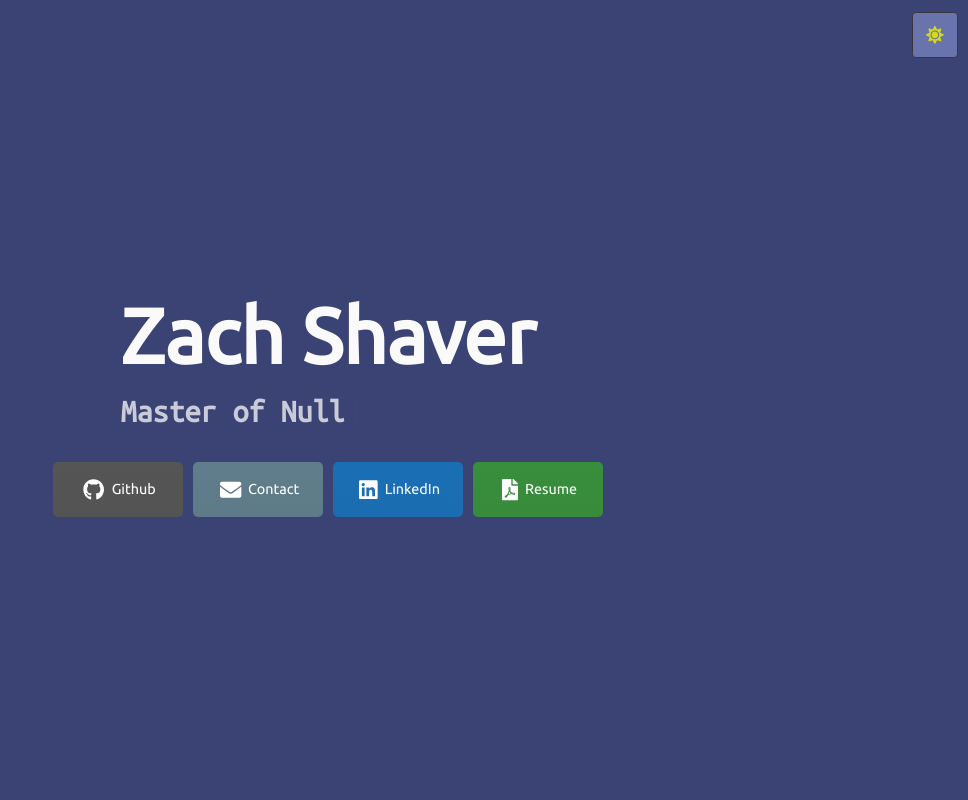
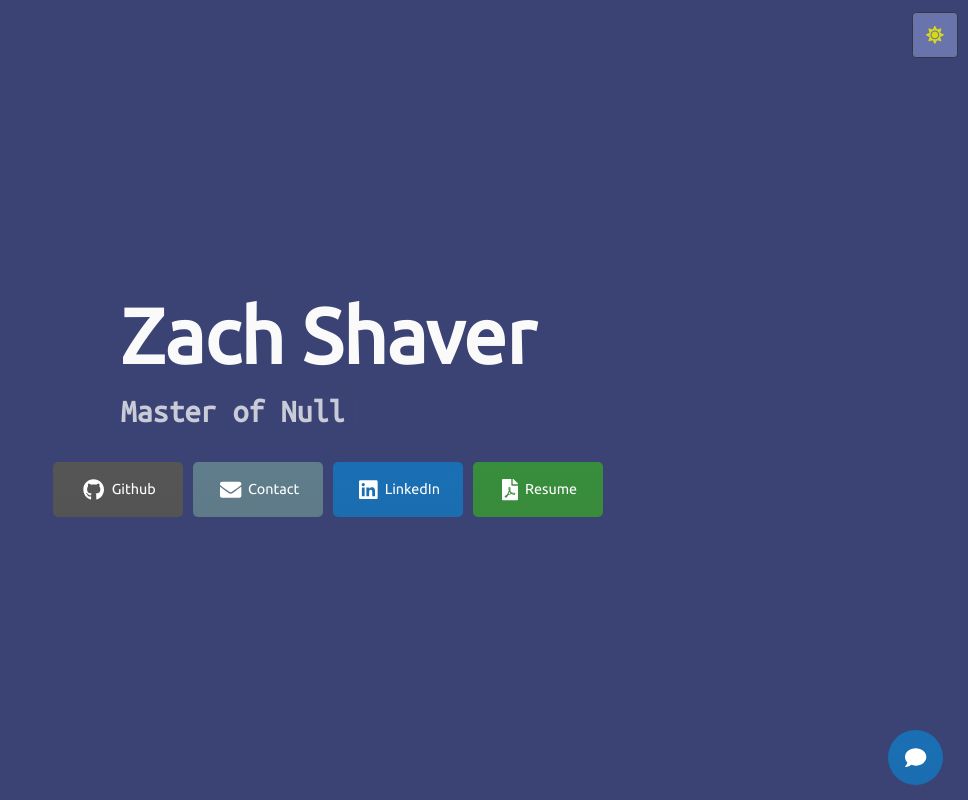
Before and after one commit to ShavaShav/web, a React (Create React App) app: page / in a window 1280 px wide. Shown: the whole page, without its empty margins (312-1280 px from the left). Built offline with nearby package versions, Linux system fonts and the light colour scheme; a web font is replaced by a local one.

Commit message:
Add Chat button to bottom of page

```diff
--- a/src/App.tsx
+++ b/src/App.tsx
@@ -4,6 +4,7 @@ import GlobalStyles from "./globalStyles";
 import { useDarkMode } from "./hooks/useDarkMode";
 import Profile from "./components/Profile";
 import Records from "./components/Records";
+import ChatButton from "./components/ChatButton";
 
 const headerHeight = 70;
 
@@ -21,6 +22,13 @@ const StyledProfile = styled(Profile)`
   scroll-margin-top: ${headerHeight}px;
 `;
 
+const StyledChatButton = styled(ChatButton)`
+  position: absolute;
+  bottom: 10px;
+  right: 20px;
+  border-radius: 50%;
+`
+
 const App = () => {
   const [theme, toggleTheme] = useDarkMode();
   const isDark = theme === "dark";
@@ -35,6 +43,7 @@ const App = () => {
           toggleTheme={toggleTheme}
         />
         <StyledRecords />
+        <StyledChatButton />
       </>
     </ThemeProvider>
   );
--- /dev/null
+++ b/src/components/ChatButton.tsx
@@ -0,0 +1,39 @@
+import React from "react";
+import styled from "styled-components";
+import { FontAwesomeIcon } from "@fortawesome/react-fontawesome";
+import { faComment } from "@fortawesome/free-solid-svg-icons";
+import Anchor, { AnchorProps } from "./Anchor";
+
+const LinkButton = styled(Anchor)`
+  pointer-events: auto;
+  height: 45px;
+  width: 45px;
+  border-radius: 50%;
+  margin: 5px;
+  transition: all 0.5s linear;
+  background: linear-gradient(transparent, rgba(44, 44, 44, 0.25)) top/100% 800%;
+  border-color: transparent;
+  border-radius: 50%;
+  &:hover {
+    border-color: ${({ theme }) => theme.profileBtn};
+    box-shadow: 0 8px 12px 0 rgba(0, 0, 0, 0.22),
+      0 15px 40px 0 rgba(0, 0, 0, 0.19);
+  }
+`;
+
+
+type ChatButtonProps = AnchorProps & {
+  readonly color?: string;
+  readonly tintColor?: string;
+}
+
+const ChatButton = (props: ChatButtonProps) => {
+  return <LinkButton
+    {...props}
+    icon={faComment}
+    color={"#1a6fb4"}
+    href="https://chat.zachshaver.com"
+  />
+};
+
+export default ChatButton;
```
